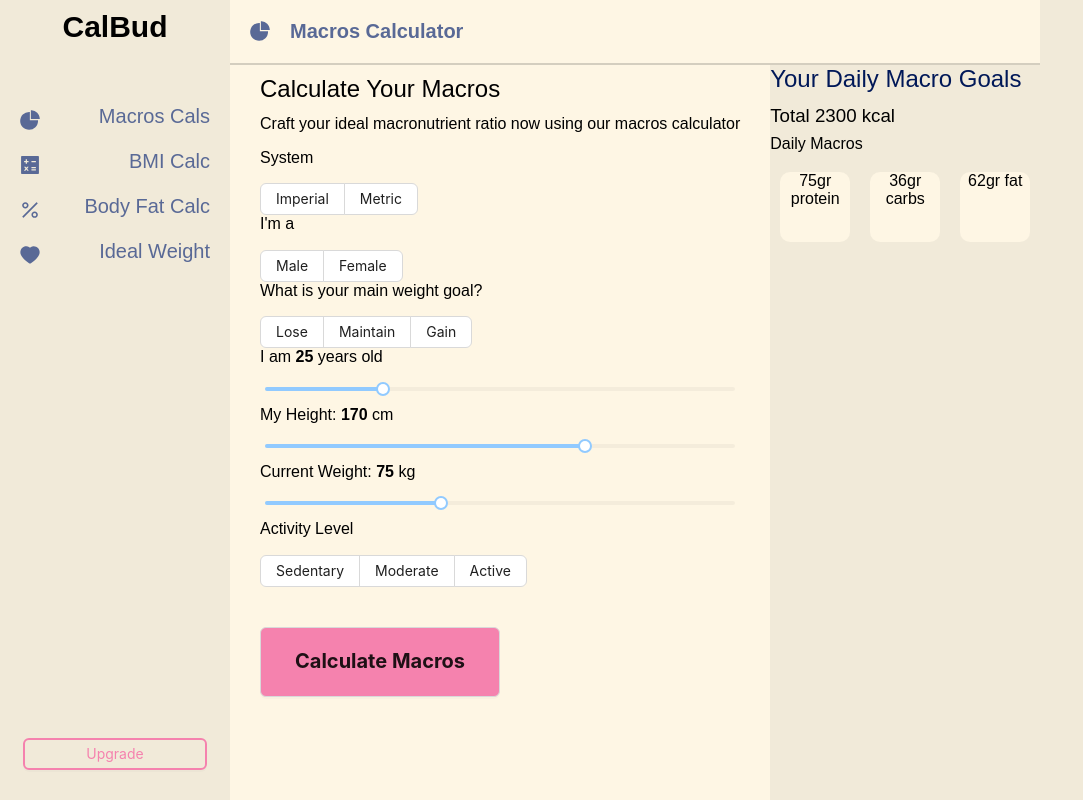
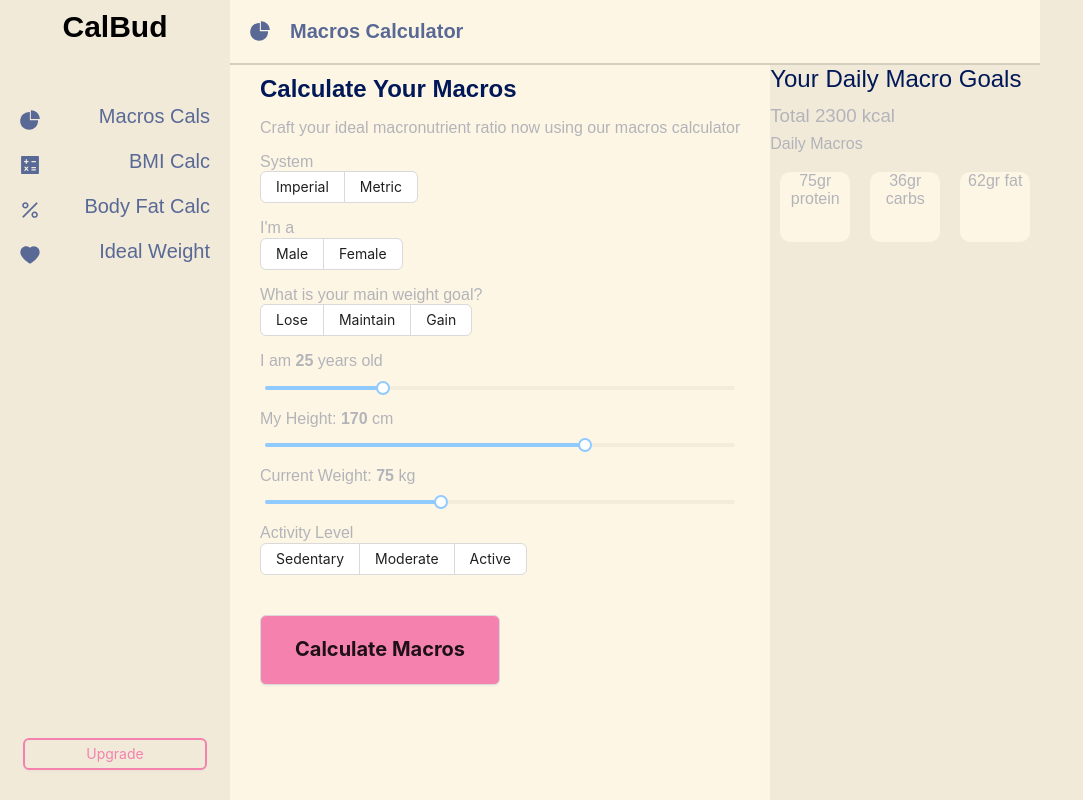
Before and after one commit to berkbozok/calBudDev, a Next.js app: page / in a window 1280 px wide. Shown: the whole page, without its empty margins (0-1083 px from the left). Built offline with nearby package versions, Linux system fonts and the light colour scheme.

Commit message:
css adjustment

```diff
--- a/src/pages/index.tsx
+++ b/src/pages/index.tsx
@@ -99,7 +99,7 @@
           <div className="line"></div>
           <div className="main-page-layout">
             <div className="main-page">
-              <h2>Calculate Your Macros</h2>
+              <h2 className="title-macros">Calculate Your Macros</h2>
               <p>
                 Craft your ideal macronutrient ratio now using our macros
                 calculator
--- a/src/styles/globals.css
+++ b/src/styles/globals.css
@@ -115,6 +115,17 @@
   display: flex;
   flex-direction: row;
   background-color: #f1ead9;
+  color: #b2b4ba;
+}
+
+p {
+  margin-bottom: 0px !important;
+  margin-top: 16px !important;
+}
+
+.title-macros {
+  color: #001858;
+  font-weight: 700;
 }
 
 .daily-macro-title {
```
